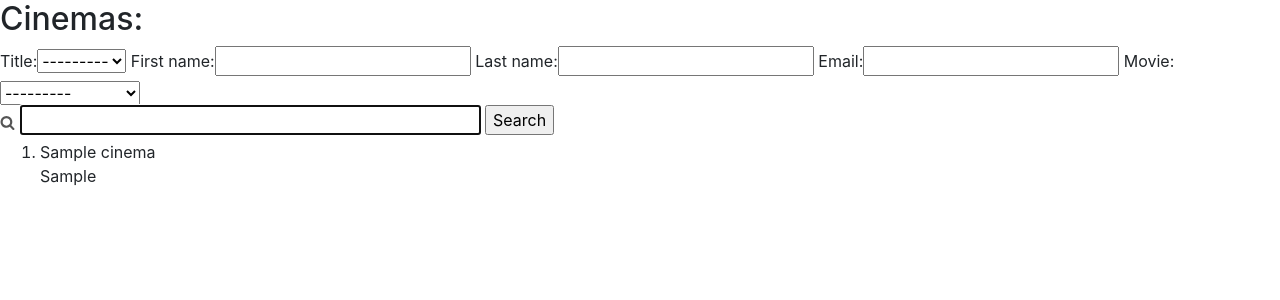
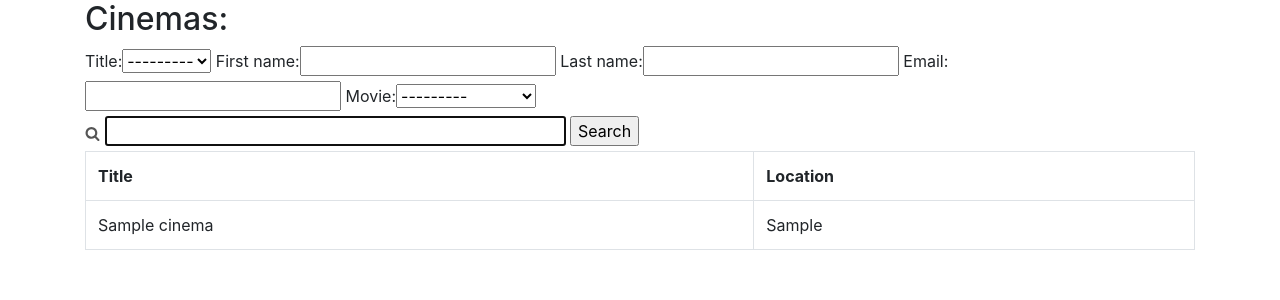
Before and after one commit to anninablum/mod151_Datenbanken-in-Web-Applikation-einbinden, a Django app: template cinema/templates/cinema/cinema_list.html in a window 1280 px wide. Shown: the part 64-364 px from the top of the page. Run offline with Django 3.2, Linux system fonts and the light colour scheme; the template is opened without the code that fills it: values that come from a table or form of the project are taken from there, others are empty; tables that the repository leaves empty hold one stand-in row (values such as "Sample post"); some libraries are stand-ins or nearby versions.

Commit message:
Filter_Testing

```diff
--- a/articles/templates/articles/article_create.html
+++ b/articles/templates/articles/article_create.html
@@ -1,12 +1,14 @@
 {% extends 'base.html' %}
 
 {% block content %}
+    <div class="container">
         <div class="create-article">
             <h2>Create an article</h2>
             <form type="site-form" action="{% url 'articles:create' %}" method="post" enctype="multipart/form-data">
                 {% csrf_token %}
-        {{form.as_p}}
+                {{ form.as_p }}
                 <input type="submit" value="Create">
             </form>
         </div>
+    </div>
 {% endblock content %}
--- a/cinema/templates/cinema/cinema_list.html
+++ b/cinema/templates/cinema/cinema_list.html
@@ -1,9 +1,11 @@
 {% extends 'base.html' %}
 {% block content %}
 
+    <div class="container">
+
         <h2>Cinemas:</h2>
 
-    <form method="POST" class="post-form">
+        <form method="GET" class="post-form">
             {% csrf_token %}
             {{ form.as_table }}
             <div id="toolbar">
@@ -15,10 +17,21 @@
                     </div>
                 </form>
             </div>
-        <ol>
-            {% for x in cinema %}
-                <li>{{ x.cinema_title }} <br> {{ x.location }}</li>
+        </form>
+
+        <table class="table table-bordered table-condensed">
+            <tr>
+                <th>Title</th>
+                <th>Location</th>
+            </tr>
+            {% for objct in cinema %}
+                <tr>
+                    <td>{{ objct.cinema_title }}</td>
+                    <td>{{ objct.location }}</td>
+                </tr>
             {% endfor %}
-        </ol>
-    </form>
+        </table>
+
+    </div>
+
 {% endblock %}
```
Also changed, not shown: cinema/views.py (+9 -7 lines). Lines whose indentation alone changed are shown as unchanged.
